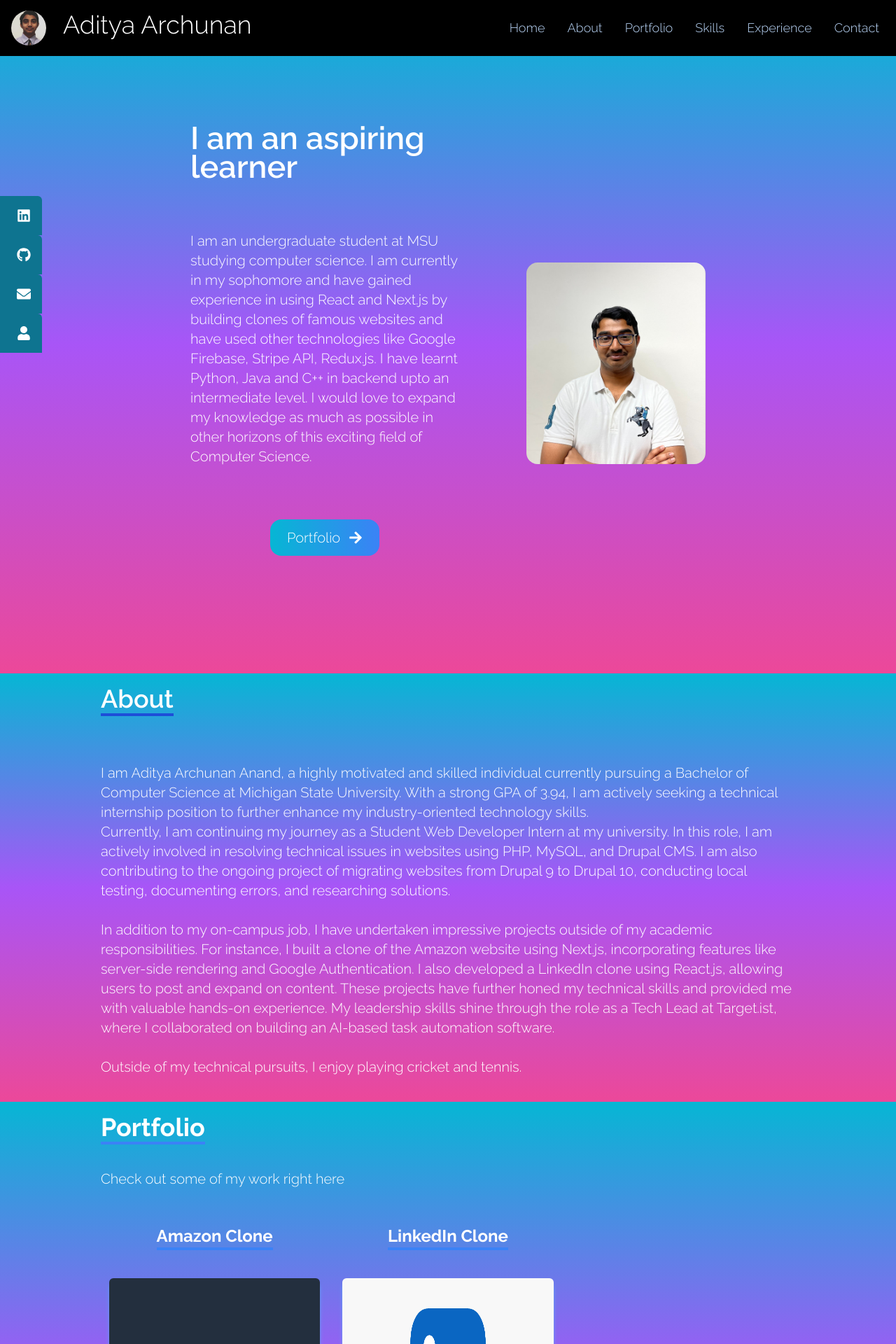
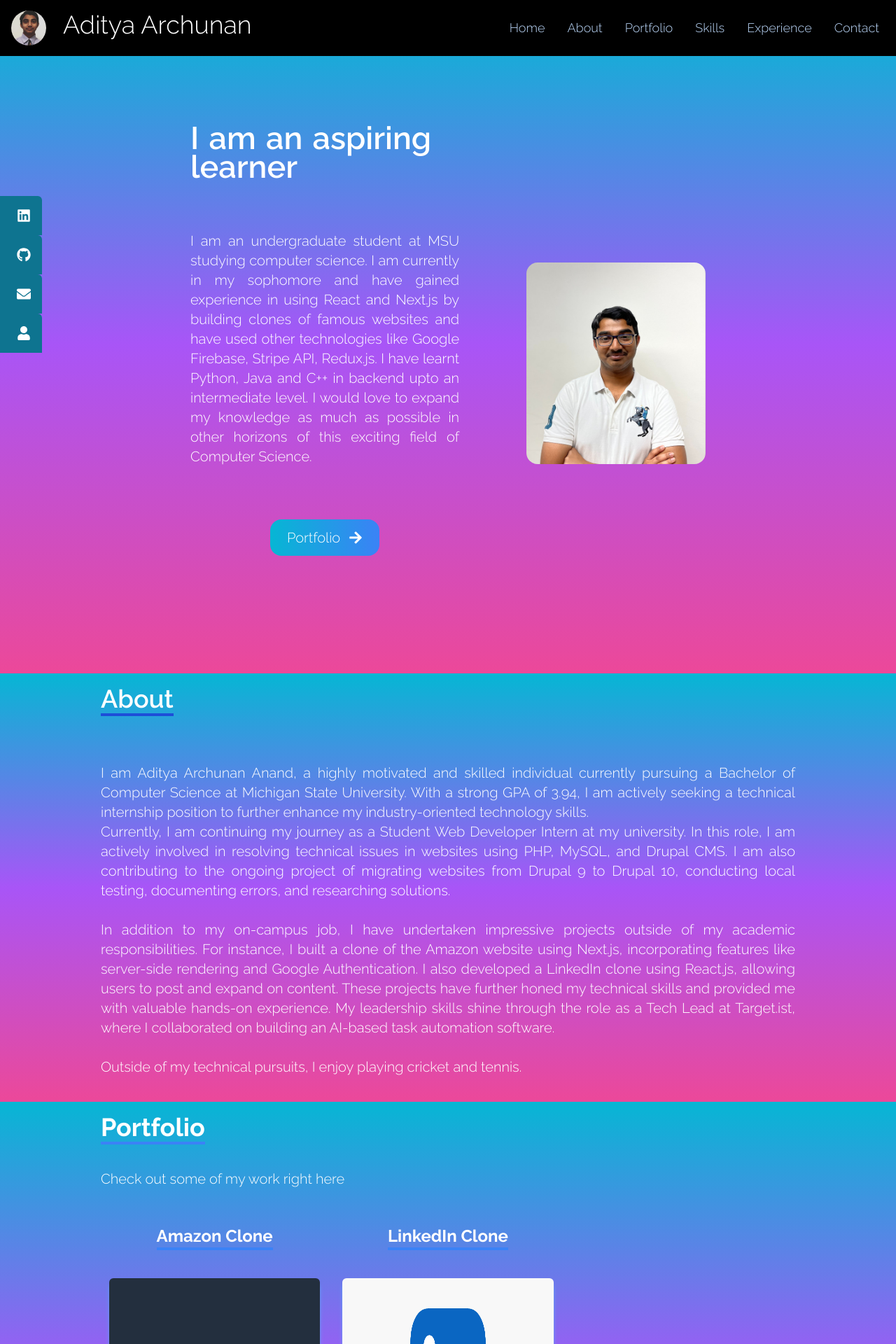
Before and after one commit to AdityaAA2004/aaa-portfolio, a React (Create React App) app: page / in a window 1280 px wide. Shown: the top 1920 px of the page at 70% size. Built offline with nearby package versions, Linux system fonts and the light colour scheme.

Commit message:
Still UI changes

```diff
--- a/src/components/About.js
+++ b/src/components/About.js
@@ -1,7 +1,7 @@
 import React from 'react';
 const About = () => {
     return (
-    <div name="about" className=' w-full min-h-fit  bg-gradient-to-b  from-cyan-500 via-purple-500 to-pink-500 text-white '>
+    <div name="about" className=' w-full min-h-fit  bg-gradient-to-b  from-cyan-500 via-purple-500 to-pink-500 text-white text-justify '>
         <div className='max-w-screen-lg p-4 mx-auto flex flex-col justify-center w-full h-full'>
             <div className='pb-8'>
                 <p className='text-4xl font-semibold inline border-b-4 border-blue-700'> About </p>
--- a/src/components/Home.js
+++ b/src/components/Home.js
@@ -4,7 +4,7 @@ import { FaArrowRight } from 'react-icons/fa';
 import { Link } from 'react-scroll';
 const Home = () => {
     return (
-    <div name="home" className=' flex w-full bg-gradient-to-b from-cyan-500 via-purple-500 to-pink-500 text-white mt-5 py-40 '>
+    <div name="home" className=' flex w-full bg-gradient-to-b from-cyan-500 via-purple-500 to-pink-500 text-white text-justify mt-5 py-40 '>
         <div className='max-w-screen-md mx-auto flex flex-col items-center justify-center h-full px-4 lg:flex-row'>
             <div className='flex flex-col items-center justify-center gap-11'>
                 <h2 className='text-3xl sm:text-3xl font-semibold text-white mr-10'>
```
